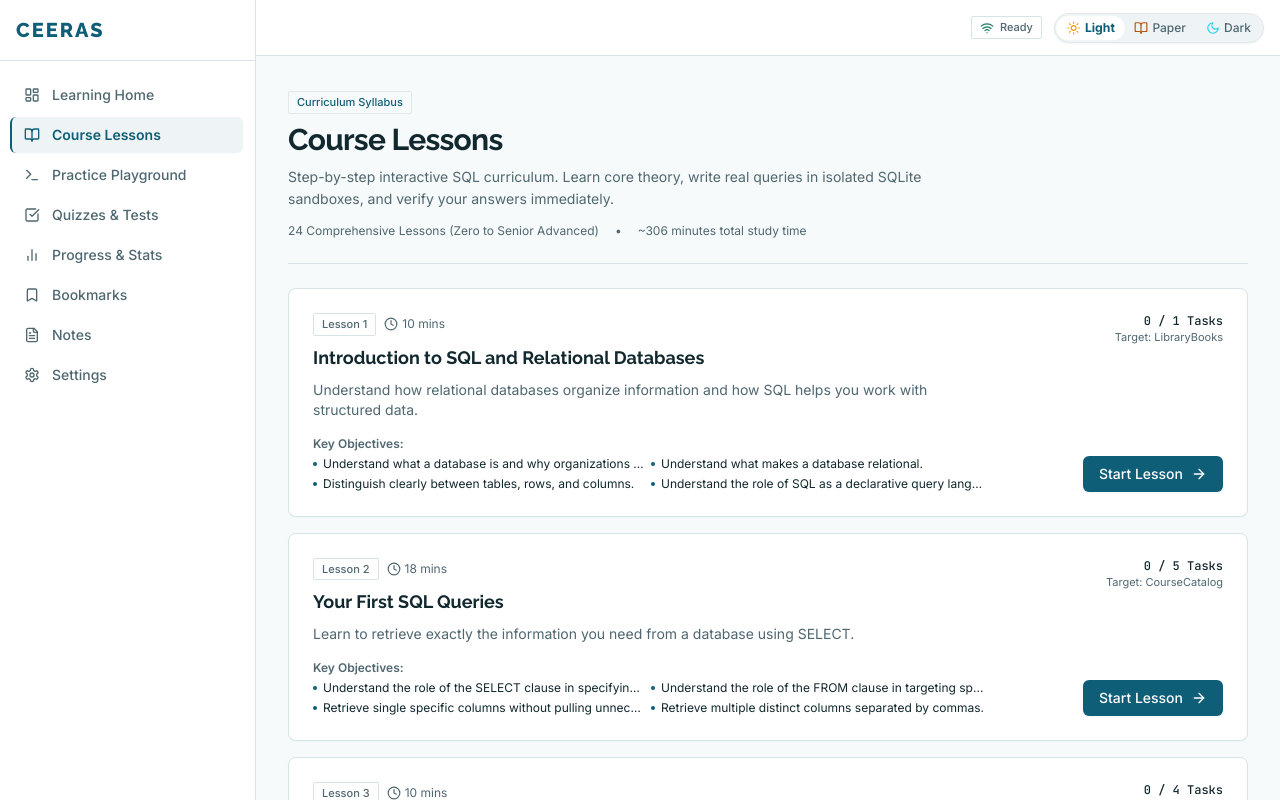
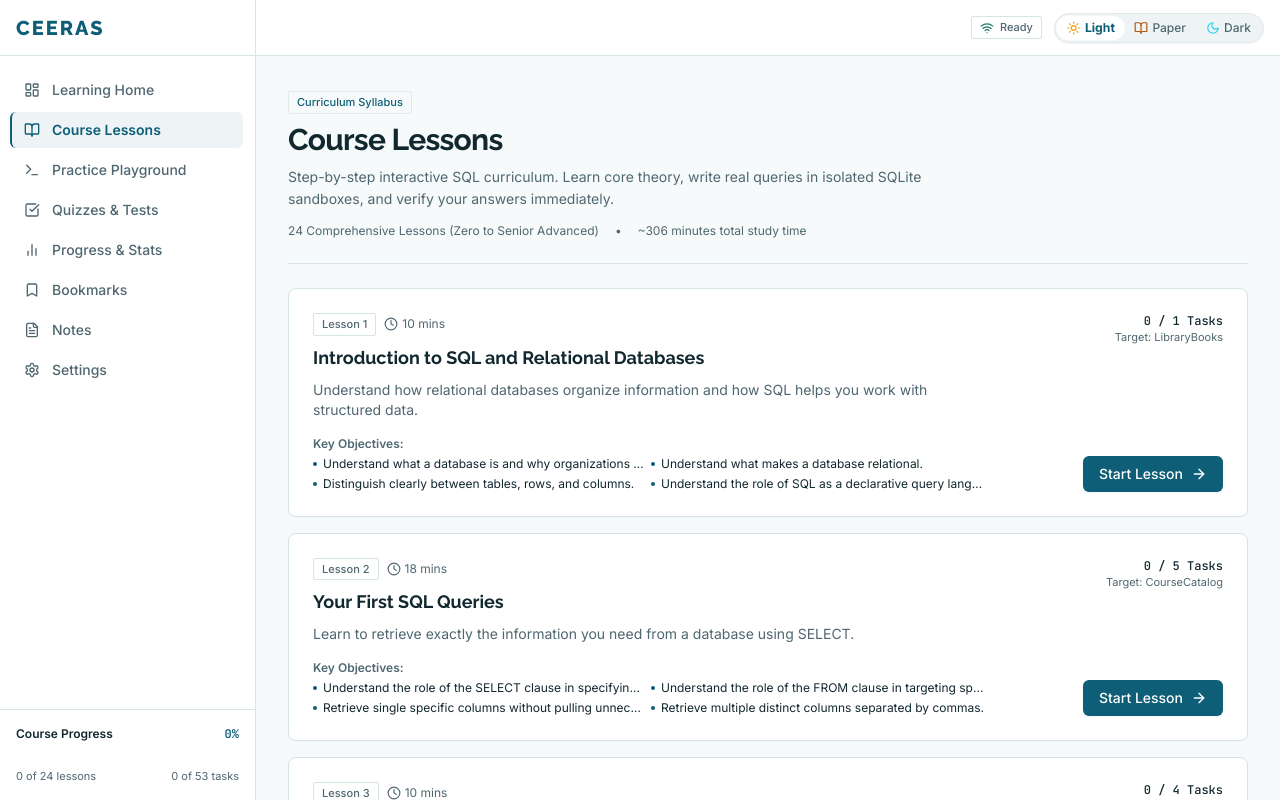
Before and after one commit to poornaprasadmacha/ceeras-internships, a React (Vite) app: page /learn in a window 1280 px wide. Shown: the top 800 px of the page. Built offline with nearby package versions, Linux system fonts and the light colour scheme; a web font is replaced by a local one.

Commit message:
Fix left sidebar navigation to remain statically sticky and fixed during vertical page scrolling

```diff
--- a/src/components/layout/Sidebar.tsx
+++ b/src/components/layout/Sidebar.tsx
@@ -51,12 +51,12 @@ export function Sidebar({ isOpen, onClose }: SidebarProps) {
       {/* Sidebar container */}
       <aside
         className={cn(
-          'fixed inset-y-0 left-0 z-40 w-64 bg-surface border-r border-border flex flex-col transition-transform duration-200 ease-in-out lg:translate-x-0 lg:static lg:z-auto',
+          'fixed inset-y-0 left-0 z-40 w-64 bg-surface border-r border-border flex flex-col transition-transform duration-200 ease-in-out lg:translate-x-0 lg:sticky lg:top-0 lg:h-screen lg:self-start lg:shrink-0 lg:z-30',
           isOpen ? 'translate-x-0' : '-translate-x-full'
         )}
       >
         {/* Brand header */}
-        <div className="p-4 border-b border-border flex items-center justify-between">
+        <div className="h-14 p-4 border-b border-border flex items-center justify-between shrink-0">
           <NavLink to="/" onClick={onClose} className="flex items-center gap-2 group">
             <span className="font-raleway font-extrabold text-xl tracking-widest text-[#0E5E77] group-hover:text-primary transition-colors">
               CEERAS
@@ -98,7 +98,7 @@ export function Sidebar({ isOpen, onClose }: SidebarProps) {
         </nav>
 
         {/* Progress summary widget */}
-        <div className="p-4 border-t border-border bg-subtle/40 space-y-2">
+        <div className="p-4 border-t border-border bg-subtle/40 space-y-2 shrink-0">
           <div className="flex items-center justify-between text-xs font-semibold text-text-main">
             <span>Course Progress</span>
             <span className="font-mono text-primary">{stats.coursePercentage}%</span>
```
